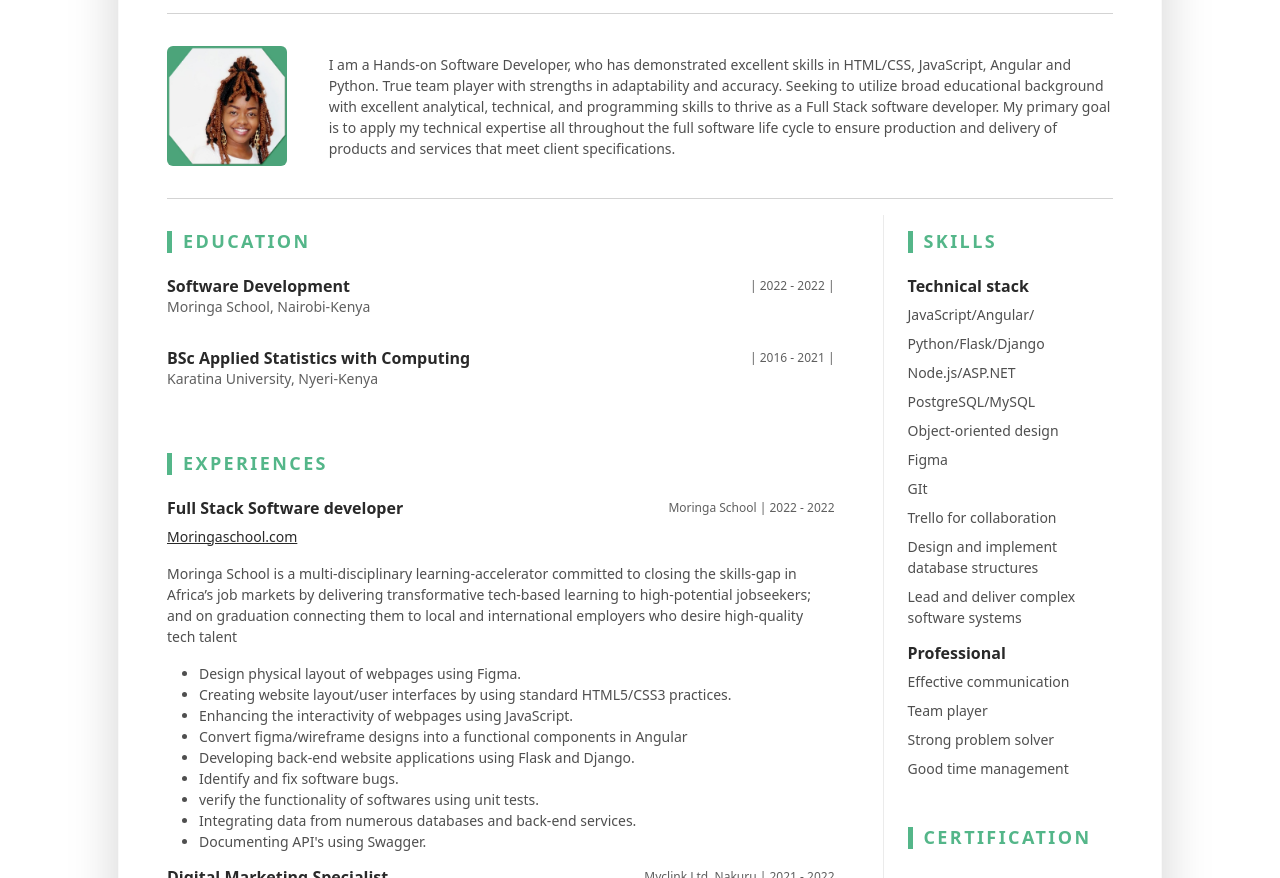
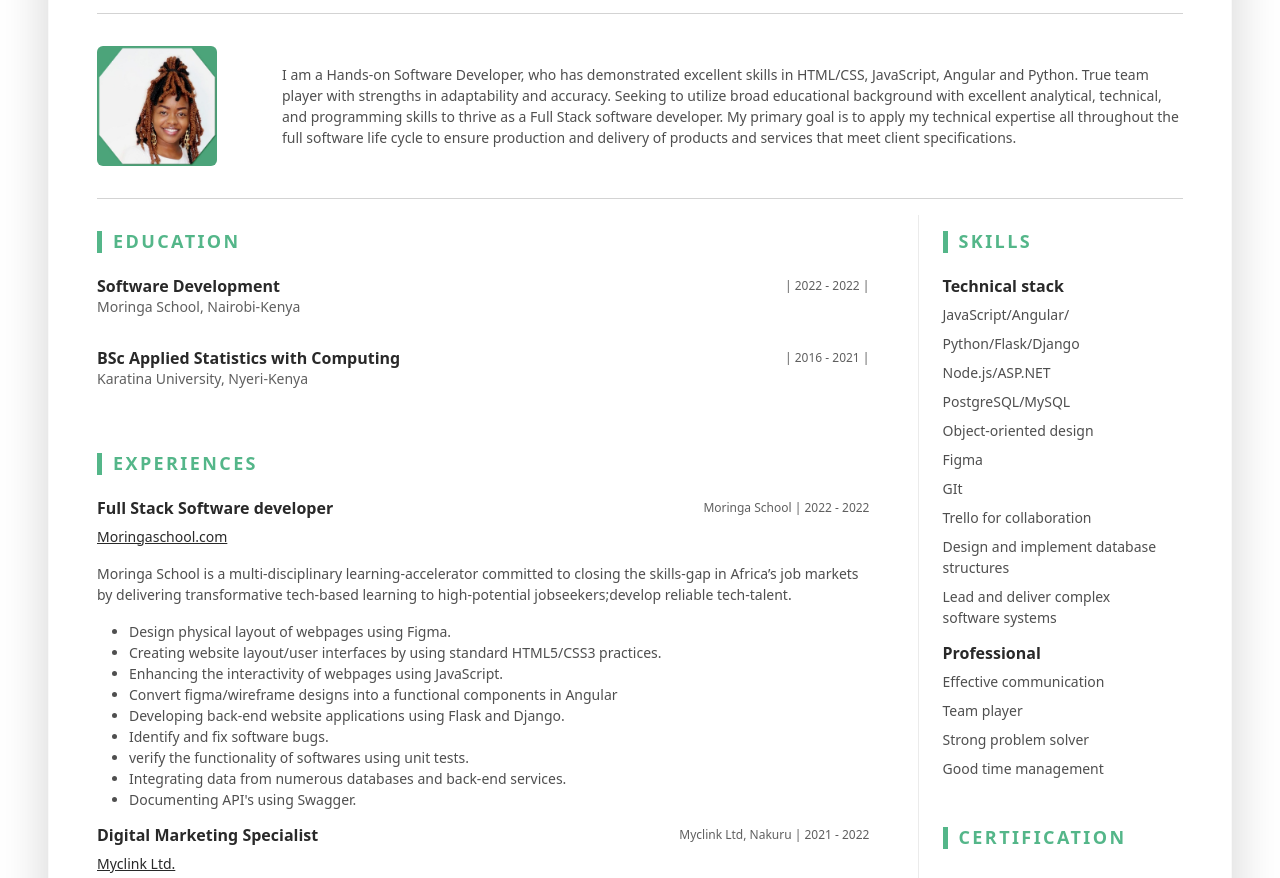
Before and after one commit to nigel2421/Resume, a plain HTML site: page index.html in a window 1280 px wide. Shown: the part 222-1100 px from the top of the page. Drawn offline with Linux system fonts and the light colour scheme.

Commit message:
initial commit

```diff
--- a/index.html
+++ b/index.html
@@ -25,7 +25,7 @@
 <body>
 
 	<div class="main-wrapper">
-		<div class="container px-3 px-lg-5">
+		<div class="container-fluid px-3 px-lg-5">
 			<article class="resume-wrapper mx-auto theme-bg-light p-5 mb-5 my-5 shadow-lg">
 
 				<div class="resume-header">
@@ -94,7 +94,7 @@
 									</div>
 									<div class="item-content">
 										<a href="https://moringaschool.com/"class="theme-link" style="text-decoration:underline;"><p>Moringaschool.com</p></a>
-										<p>Moringa School is a multi-disciplinary learning-accelerator committed to closing the skills-gap in Africa’s job markets by delivering transformative tech-based learning to high-potential jobseekers; and on graduation connecting them to local and international employers who desire high-quality tech talent</p>
+										<p>Moringa School is a multi-disciplinary learning-accelerator committed to closing the skills-gap in Africa’s job markets by delivering transformative tech-based learning to high-potential jobseekers;develop reliable tech-talent.</p>
 										<ul class="resume-list">
 											<li>Design physical layout of webpages using Figma.</li>
 											<li>Creating website layout/user interfaces by using standard HTML5/CSS3 practices.</li>
```
